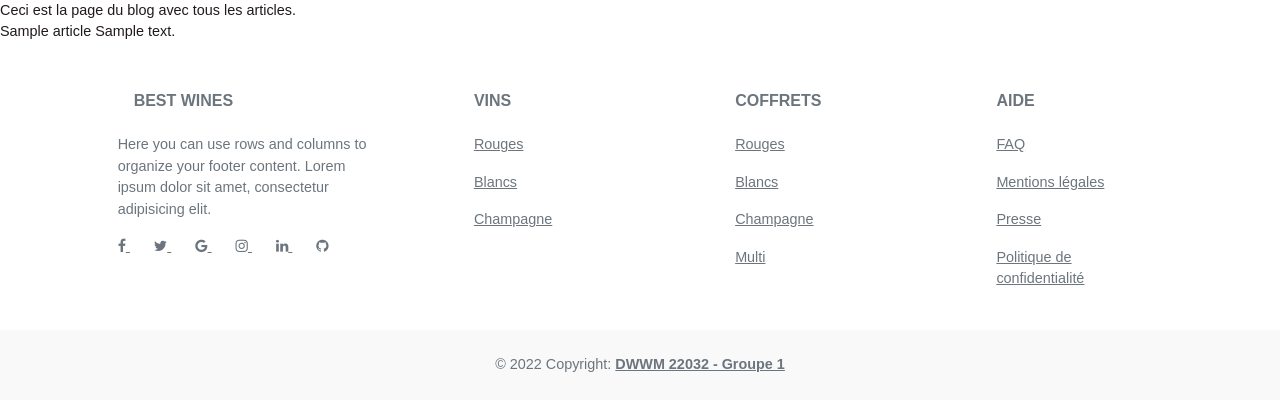
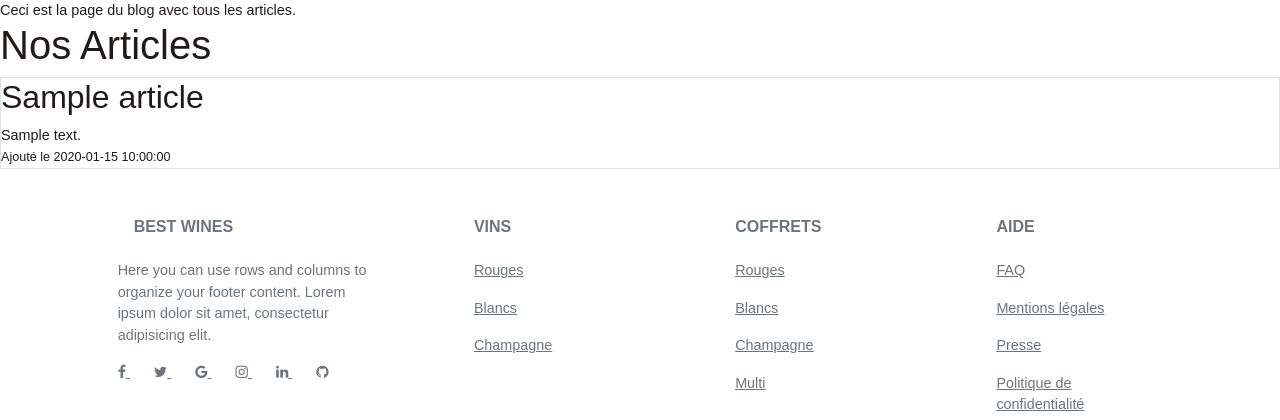
Before and after one commit to matgiard/best-wines, a PHP site: template src/views/blog/index.php in a window 1280 px wide. Shown: the part 110-530 px from the top of the page. Run offline with PHP 8.4, Linux system fonts and the light colour scheme; the template is opened without the code that fills it: most values are stand-ins (such as "Sample title", 1, 10 or a date in 2020); some libraries are stand-ins or nearby versions.

Commit message:
affichage des articles avec limit carac

```diff
--- a/src/controllers/AdminController.php
+++ b/src/controllers/AdminController.php
@@ -20,7 +20,7 @@ class AdminController extends Controller
     {
         $user = new User();
         $all_users = $user->findAll();
-        $this->renderView('administrateur/index', compact(`users`,'all_users'));
+        $this->renderView('administrateur/index', compact('all_users'));
     }
 
 
--- a/src/views/blog/index.php
+++ b/src/views/blog/index.php
@@ -6,7 +6,11 @@
 
 <?php endif; ?>
 
+<h1>Nos Articles</h1>
 <?php foreach ($articles as $article) : ?>
-    <?= $article['title'] ?>
-    <?= $article['content'] ?>
+    <div class="border">
+        <h2><?= $article['title'] ?></h2>
+        <div><?= substr($article['content'], 0, 100) ?></div>
+        <small>Ajouté le <?= $article['date'] ?></small>
+    </div>
 <?php endforeach ?>
```
